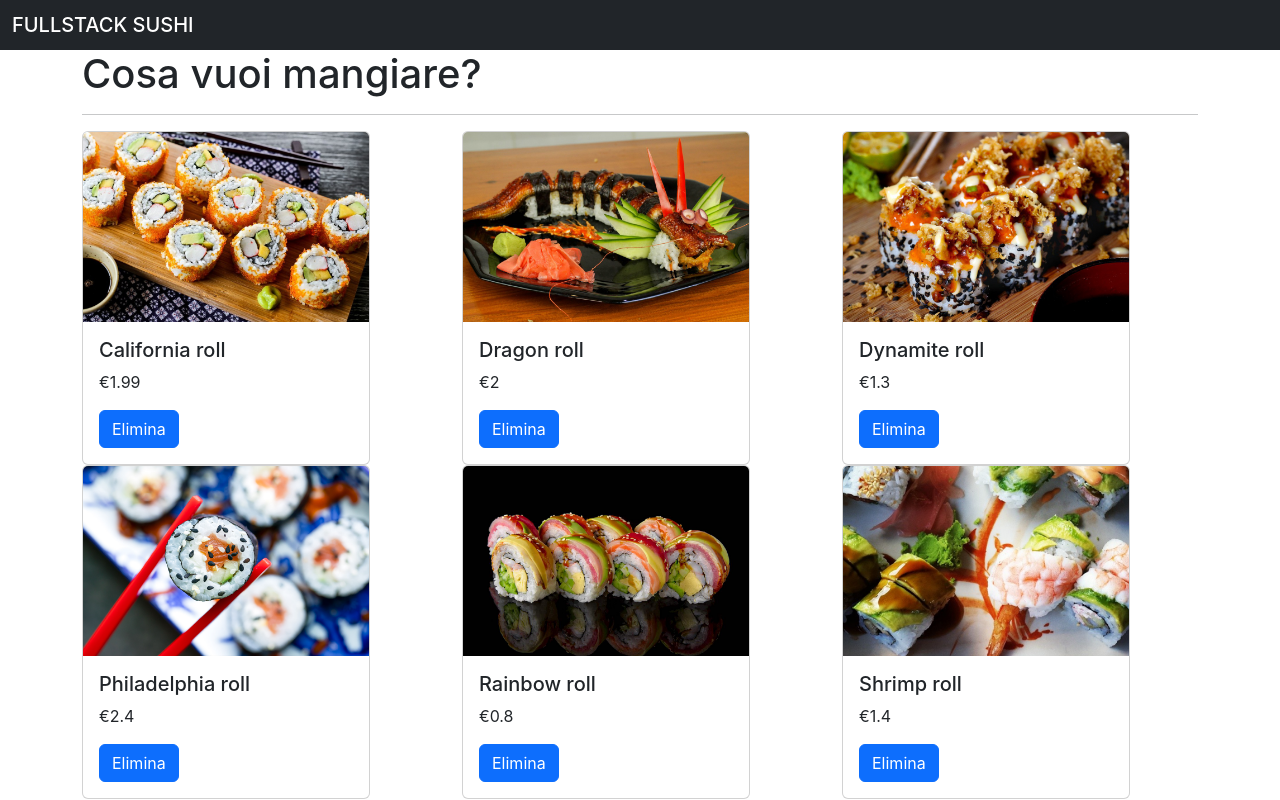
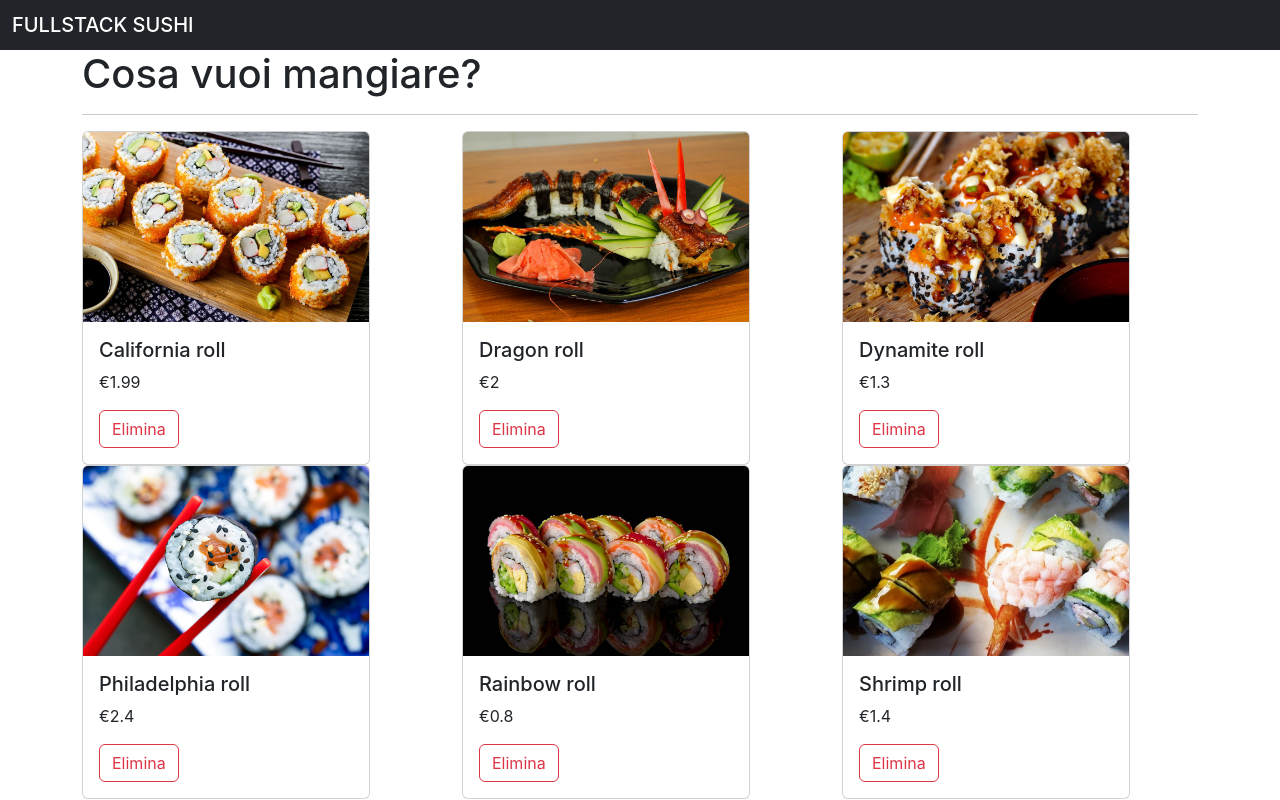
Before and after one commit to Davide-Scarsi/SushiReact, a React (Create React App) app: page / in a window 1280 px wide. Built offline with nearby package versions, Linux system fonts and the light colour scheme; the HTML template or start-up script is replaced by a standard one.

Commit message:
aggiunta funzione handleDelete

```diff
--- a/src/App.js
+++ b/src/App.js
@@ -21,6 +21,17 @@ class App extends Component {
       { id: 5, nome: "Shrimp", prezzo: 1.4, immagine: shrimp }
     ]
   }
+
+  // Funzione del componente padre "App" che filtra le Cards con id diverso da quello passato
+  handleDelete = cardId => {
+    const cards = this.state.cards.filter(card => card.id !== cardId);
+    this.setState({cards})
+  }
+
+
+
+
+
   render() {
     return (
       <>
@@ -32,13 +43,20 @@ class App extends Component {
           <hr></hr>
           <div className='row'>
 
+
+
+            {/* CREA CARDS */}
+            {/* Con questo map ciclo tutto l'array "cards" dell'oggetto "state" e passo ad ogni card i suoi parametri */}
             {this.state.cards.map(e => (
               <Card
-              key={e.id}
-              nome={e.nome}
-              immagine={e.immagine}
-              prezzo={e.prezzo} />
+              key = {e.id}
+              // Ondelete lancia la funzione "handleDelete" passando come dato l'id della card
+              onDelete = {this.handleDelete}
+              card = {e} />
             ))}
+
+
+
 
           </div>
 
--- a/src/components/card.js
+++ b/src/components/card.js
@@ -6,11 +6,11 @@ class Card extends Component {
         return (
             <div className='col-4'>
                 <div className="card" style={{width: '18rem', textAligh: 'center'}}>
-                    <img src={this.props.immagine} className="card-img-top" alt="..." />
+                    <img src={this.props.card.immagine} className="card-img-top" alt="..." />
                     <div className="card-body">
-                        <h5 className="card-title">{this.props.nome} roll</h5>
-                        <p className="card-text">€{this.props.prezzo}</p>
-                        <button className="btn btn-primary">Elimina</button>
+                        <h5 className="card-title">{this.props.card.nome} roll</h5>
+                        <p className="card-text">€{this.props.card.prezzo}</p>
+                        <button onClick={()=> this.props.onDelete(this.props.card.id)} className="btn btn-outline-danger">Elimina</button>
                     </div>
                 </div>
             </div>
```
